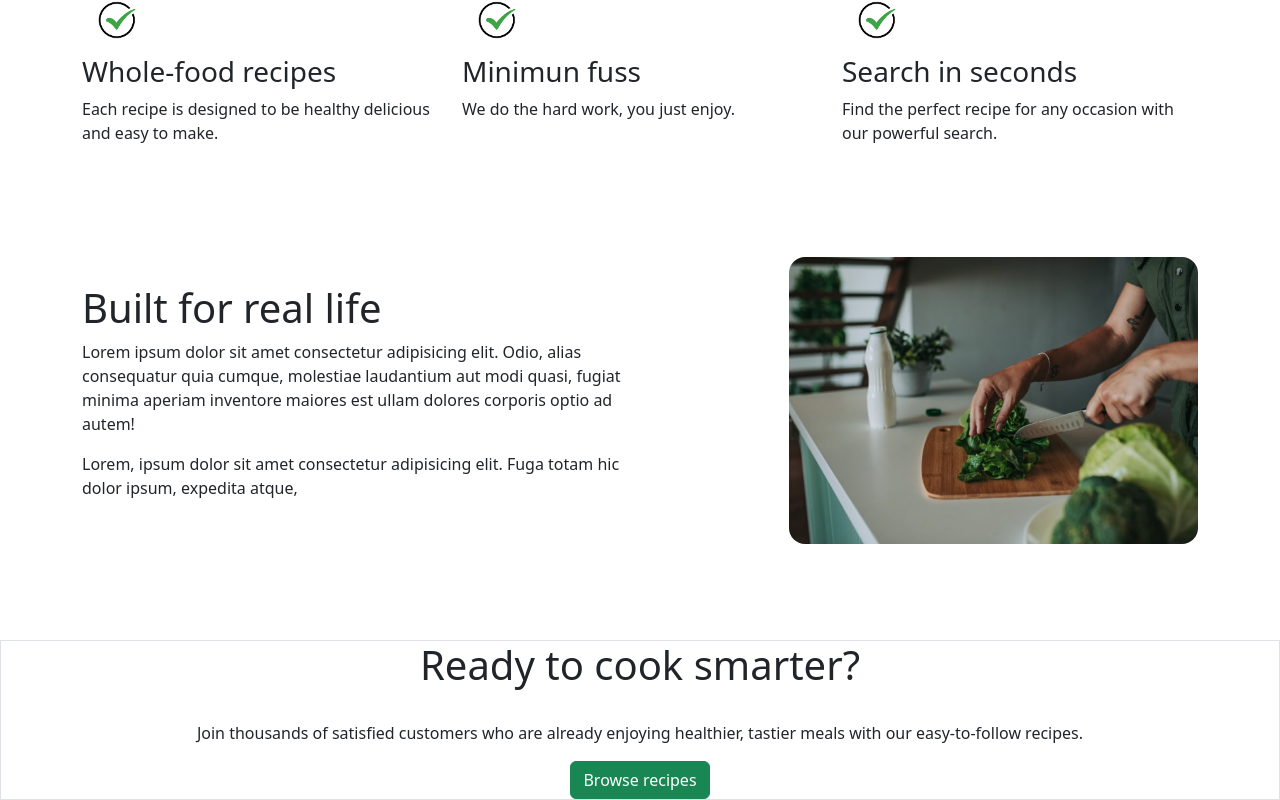
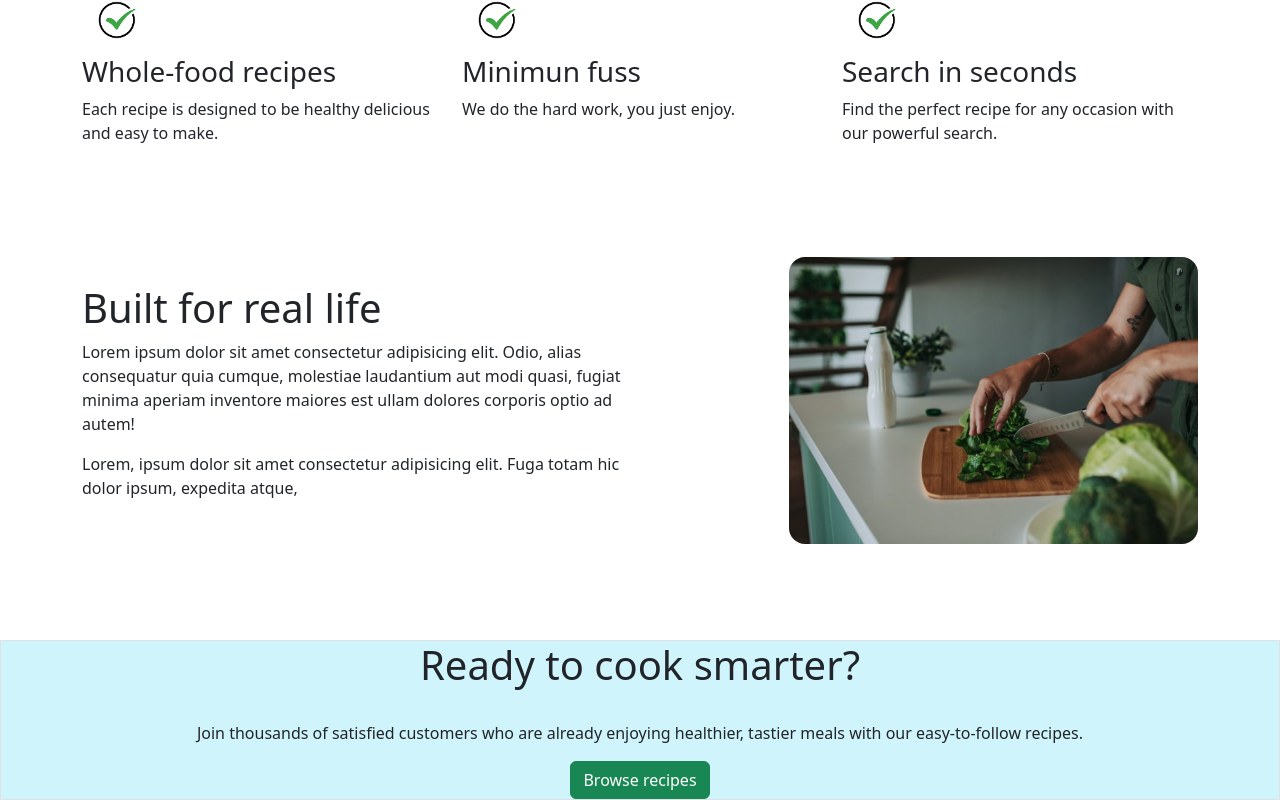
Before and after one commit to Yamile0712/snap_section_bs, a React (Vite) app: page / in a window 1280 px wide. Shown: the part 770-1570 px from the top of the page. Built offline with nearby package versions, Linux system fonts and the light colour scheme.

Commit message:
cambi en color de container

```diff
--- a/src/Pages/Careers.jsx
+++ b/src/Pages/Careers.jsx
@@ -88,7 +88,7 @@ export const Careers = () => {
                     </div>
 
 
-                    <div className="col-6">
+                    <div className="col-6 ">
                         <div className='text-end'>
                             <img src="./manos.png" className='img-cropped rounded-4' alt="" />
                         </div>
@@ -102,7 +102,7 @@ export const Careers = () => {
             <br />
             <br />
 
-            <div className='col-50 border text-center h-100 gap-5'>
+            <div className='col-50 border text-center h-100 gap-5 bg-info-subtle'>
                 <h1>Ready to cook smarter?</h1>
                 <br />
                 <p>Join thousands of satisfied customers who are already enjoying healthier, tastier meals with our easy-to-follow recipes.</p>
```
